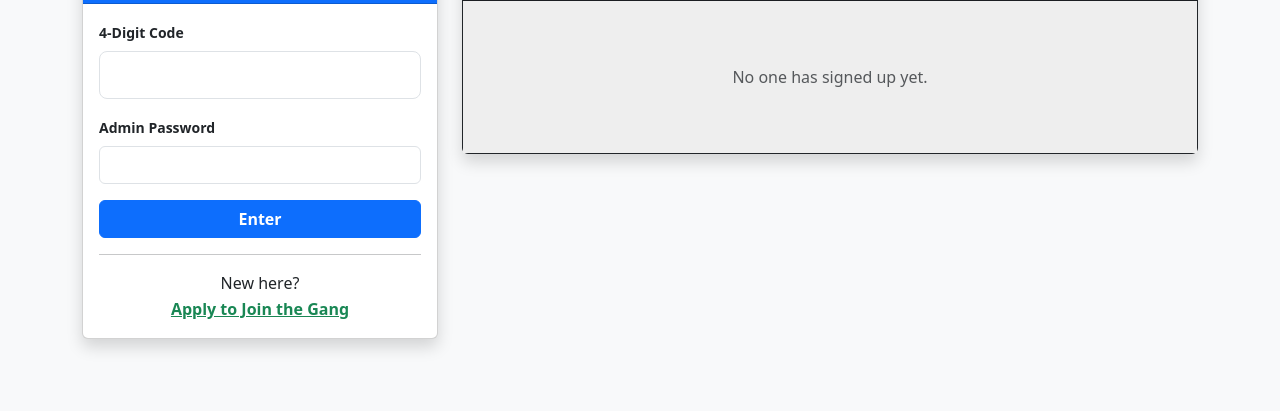
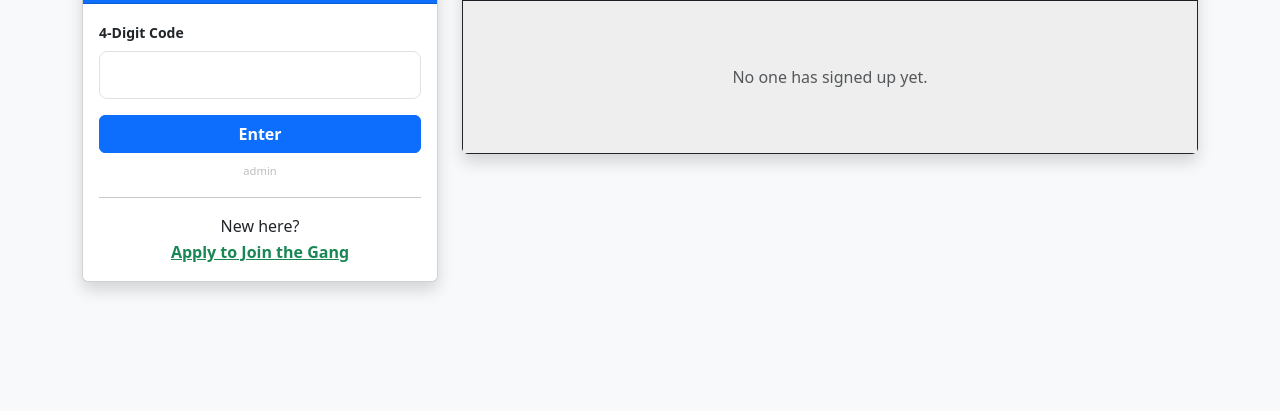
Before and after one commit to jpiccolini/saturday-tennis, a Flask app: page / in a window 1280 px wide. Shown: the part 394-805 px from the top of the page. After the commit the page ends 687 px from the top, so only its background shows below. Run offline with Flask 3, Linux system fonts and the light colour scheme; data that the repository does not hold is empty.

Commit message:
Update index.html

```diff
--- a/templates/index.html
+++ b/templates/index.html
@@ -268,9 +268,22 @@
                         <div class="card-body text-center">
                             <form action="/validate" method="POST">
                                 <div class="mb-3 text-start"><label class="form-label small fw-bold">4-Digit Code</label><input type="number" name="code" class="form-control form-control-lg" required></div>
-                                <div class="mb-3 text-start"><label class="form-label small fw-bold">Admin Password</label><input type="password" name="password" class="form-control"></div>
+                                <div class="mb-3 text-start" id="adminPwSection" style="display:none;"><label class="form-label small fw-bold">Admin Password</label><input type="password" name="password" class="form-control" id="adminPwInput"></div>
                                 <button type="submit" class="btn btn-primary w-100 fw-bold">Enter</button>
                             </form>
+                            <div class="text-center mt-1">
+                                <a href="#" id="adminToggle" class="text-muted" style="font-size:0.7rem; text-decoration:none; opacity:0.4;">admin</a>
+                            </div>
+                            <script>
+                            document.getElementById('adminToggle').addEventListener('click', function(e) {
+                                e.preventDefault();
+                                var section = document.getElementById('adminPwSection');
+                                var input   = document.getElementById('adminPwInput');
+                                var visible = section.style.display !== 'none';
+                                section.style.display = visible ? 'none' : '';
+                                if (!visible) input.focus();
+                            });
+                            </script>
                             <hr>
                             <p class="mb-0">New here?</p>
                             <button class="btn btn-link text-success fw-bold p-0" data-bs-toggle="collapse" data-bs-target="#applyForm">Apply to Join the Gang</button>
```
